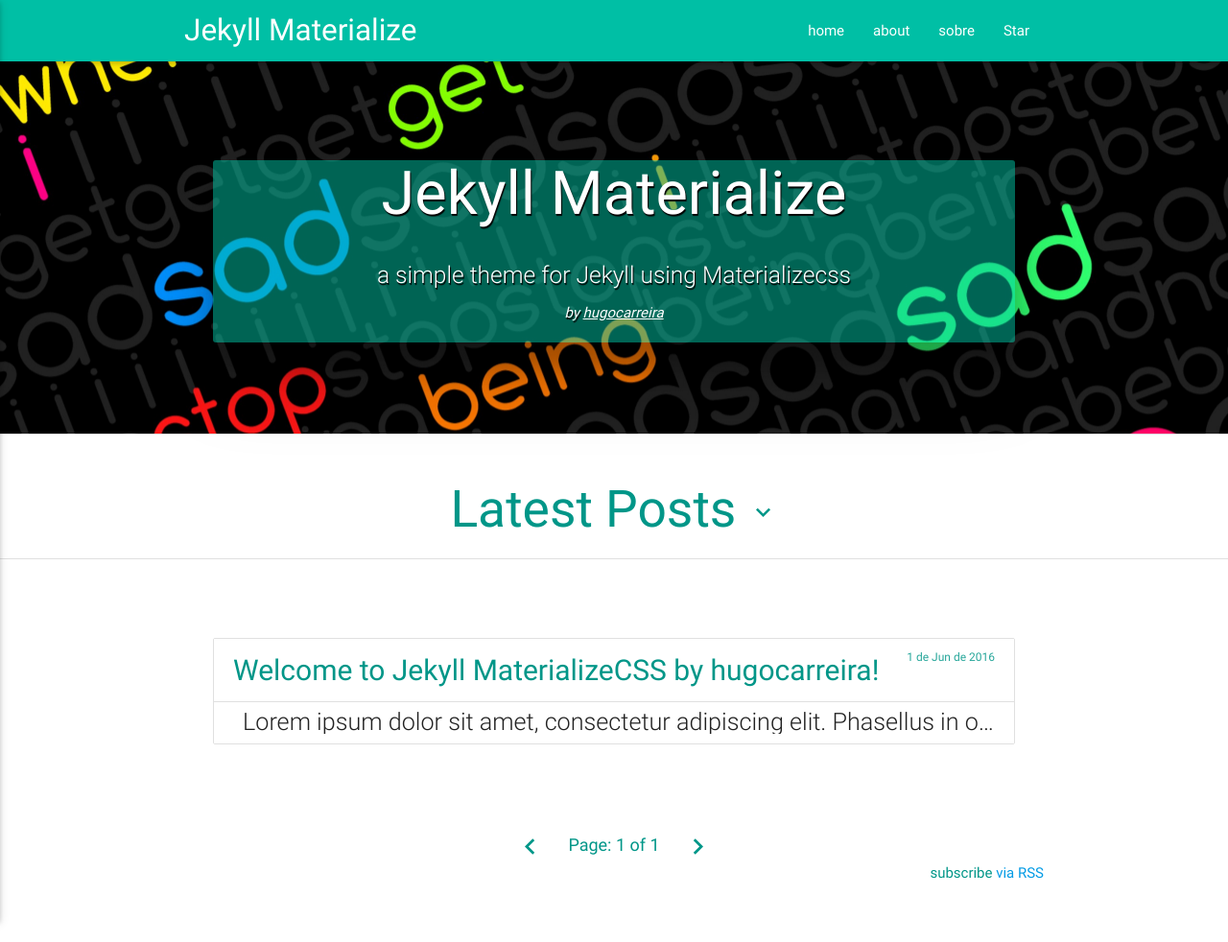
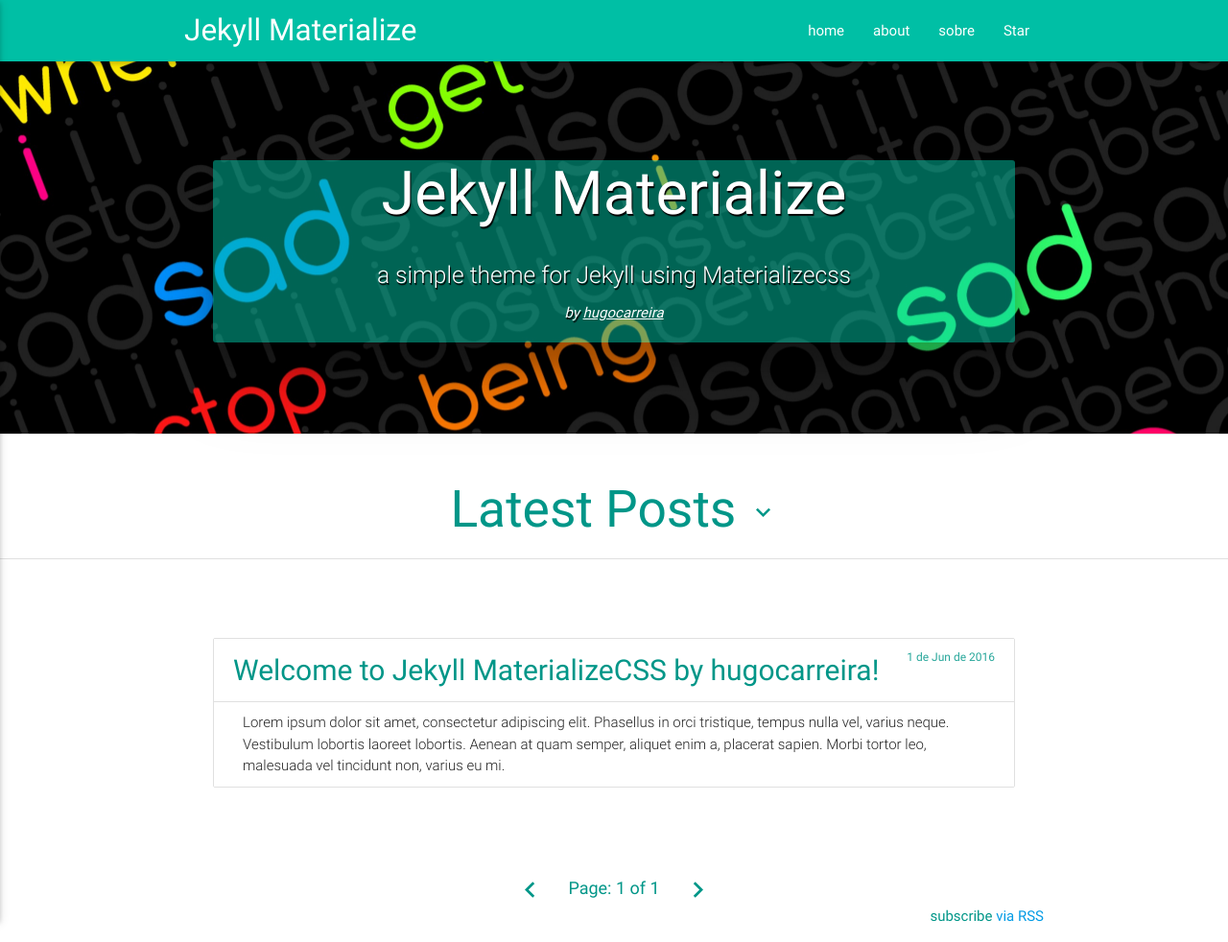
Before and after one commit to hugocarreira/jekyll-materializecss, a Jekyll site: the page built from index.html, in a window 1280 px wide. Shown: the whole page at 96% size. Built offline with Jekyll 4.4.1, drawn with Linux system fonts in a browser that asks for light colours; the list of posts is cut into pages by our own code; before the commit the page ends 937 px from its top, so only the background shows below that.

Commit message:
Update index.html

```diff
--- a/index.html
+++ b/index.html
@@ -36,7 +36,7 @@ draft: false
               <div class="right post-meta secondary-content post-date">{{ post.date | date: "%-d de %b de %Y" }}</div>
             </div>
           </li>
-          <li class="collection-item"><span class="post-description flow-text truncate">{{ post.description }}</span></li>
+          <li class="collection-item"><span class="post-description flow-text" style="font-size:15px">{{ post.description }}</span></li>
         </ul>
       {% endfor %}
 
```
